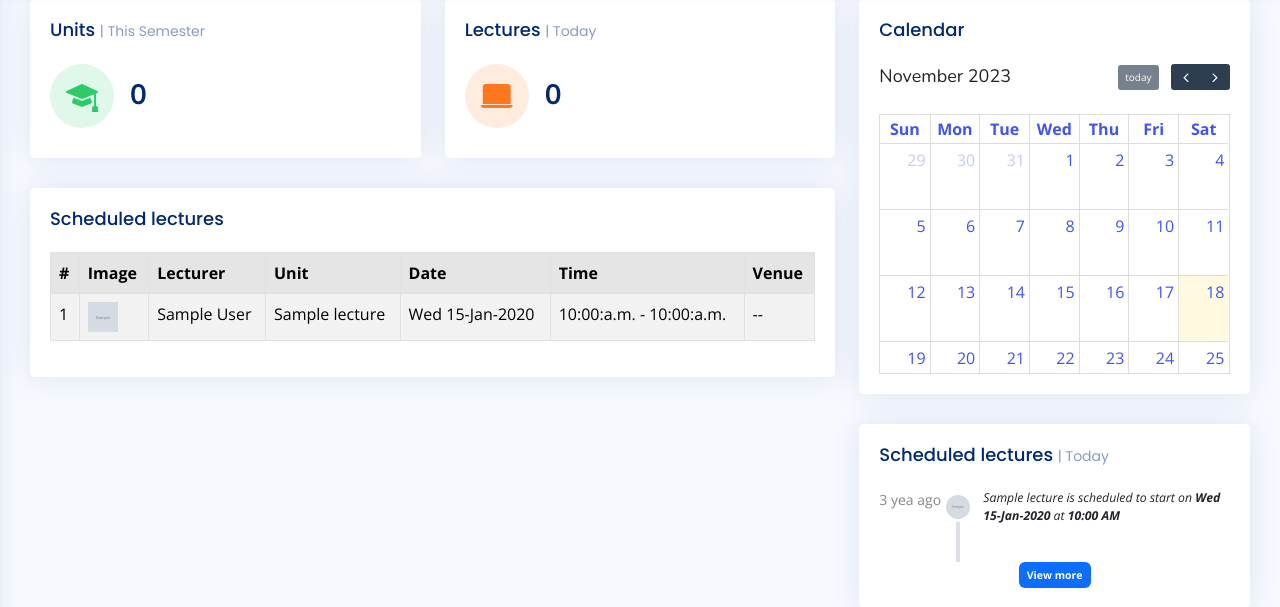
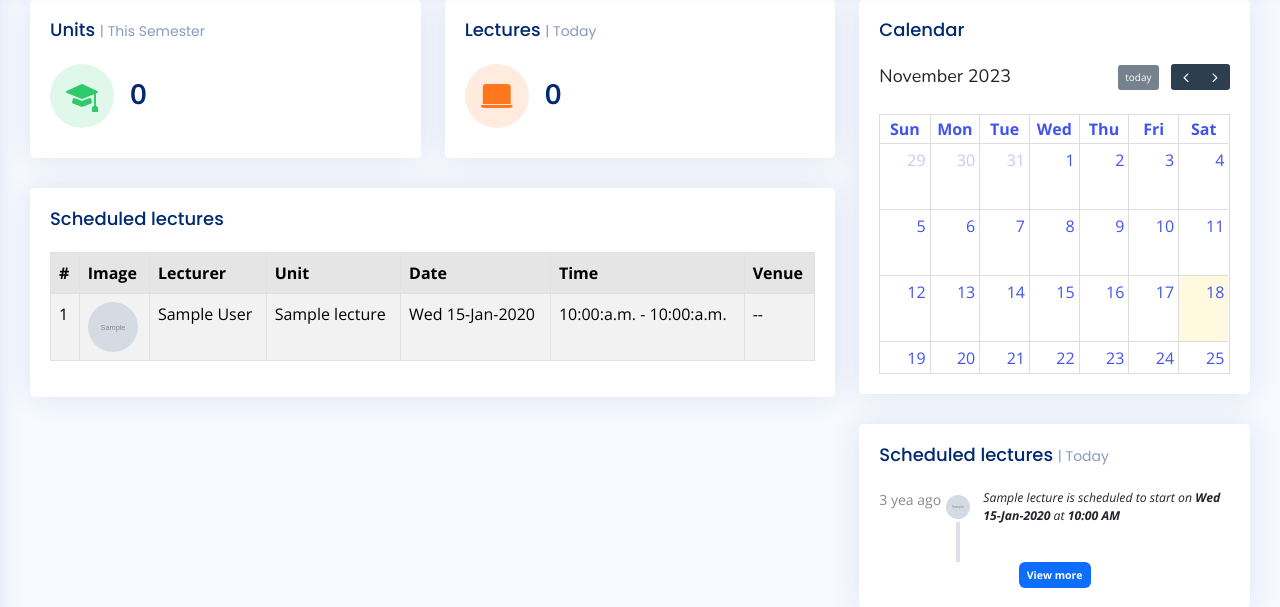
Before and after one commit to morikeli/smart-scheduler, a Django app: template campus/templates/dashboard/students/homepage.html in a window 1280 px wide. Shown: the part 81-688 px from the top of the page. Run offline with Django 4.2, Linux system fonts and the light colour scheme; the template is opened without the code that fills it: most values are stand-ins (such as "Sample title", 1, 10 or a date in 2020); grey boxes marked "Sample" are stand-in pictures; lists and menus that the app fills with data are empty; some libraries are stand-ins or nearby versions.

Commit message:
update <img/> attributes

```diff
--- a/campus/templates/dashboard/students/homepage.html
+++ b/campus/templates/dashboard/students/homepage.html
@@ -60,7 +60,7 @@
 												{% for lecture in scheduled_lectures %}
 												<tr>
 													<td>{{ forloop.counter }}</td>
-													<td><img src="{{ lecture.lecturer.staff.profile_pic.url }}" height="30px" width="30px" alt="lecturer-dp"></td>
+													<td><img src="{{ lecture.lecturer.staff.profile_pic.url }}" class="rounded-circle" height="50px" width="50px" alt="lecturer-dp"></td>
 													<td>{{ lecture.lecturer.staff.first_name|title }} {{ lecture.lecturer.staff.last_name|title }}</td>
 													<td>{{ lecture.unit_name }}</td>
 													<td>{{ lecture.lecture_date|date:"D d-M-Y" }}</td>
```
